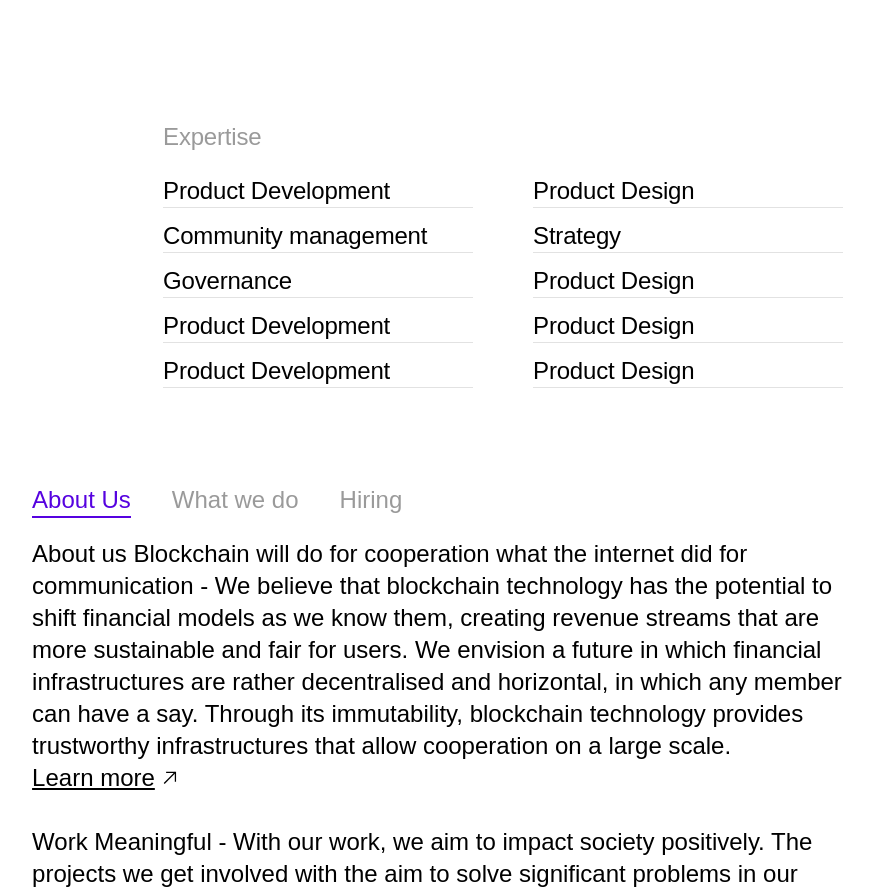
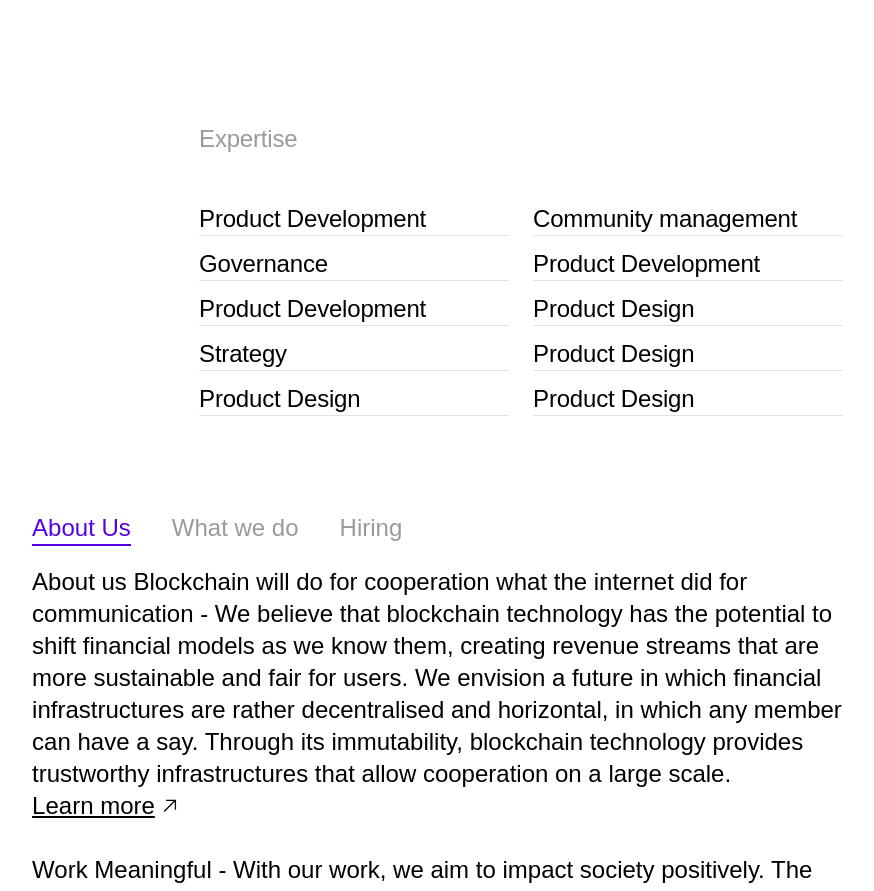
Before and after one commit to TheGymRwanda/unit8-maroon, a Next.js app: page / in a window 1280 px wide. Shown: the part 880-1771 px from the top of the page, without its empty margins (380-1254 px from the left). Built offline with nearby package versions, Linux system fonts and the light colour scheme.

Commit message:
Fix: fixing bugs on expertise section

```diff
--- a/components/section/Expertise.jsx
+++ b/components/section/Expertise.jsx
@@ -1,57 +1,27 @@
-
-
 import React from "react";
-import Wrapper from "../wrappers/Wrapper";
+import Wrapper from "../../components/wrappers/Wrapper";
+import { expertiseList } from "../../dataCollection/data";
 
 export default function Expertise() {
-  const firstList = [
-    "Product Development",
-    "Community management",
-    "Governance",
-    "Product Development",
-    "Product Development",
-  ];
-  const secondList = [
-    "Product Design",
-    "Strategy",
-    "Product Design",
-    "Product Design",
-    "Product Design",
-  ];
   return (
     <Wrapper>
-      <section className="float-right mt-5.3125 md:mt-5.7375 lg:mt-6.4375 xl:mt-7.9375">
-        <div className="flex  flex-col gap-0.4375 text-left md:gap-6 xl:gap-6">
-          <p className="font-Neufile  text-xl  font-normal tracking-spacing-sm text-expertiseGrey  md:text-1.5 xl:text-1.5">
+      <section className="mt-5.3125 flex justify-end md:mt-5.7375 lg:mt-6.4375 xl:mt-7.9375">
+        <div className="ml-7 flex flex-col gap-0.4375 text-left font-Neufile text-xl font-normal leading-8  tracking-spacing-sm sm:ml-0 md:gap-6 md:text-2xl xl:gap-6">
+          <h4 className="text-expertiseGrey md:text-1.5 xl:text-1.5">
             Expertise
-          </p>
+          </h4>
 
-          <div className="flex flex-col gap-2 md:grid md:grid-cols-2   md:gap-3 md:space-x-6 xl:gap-3">
-            <div className="flex flex-col gap-2 md:gap-3 xl:gap-3  ">
-              {firstList.map((list, i) => {
-                return (
-                  <div key={i}>
-                    <p className="font-Neufile text-xl font-normal  tracking-spacing-sm text-black md:text-2xl">
-                      {list}
-                    </p>
-                    <hr className="solid w-16.0625 border-borderGrey md:w-18.1306  xl:w-19.375" />
-                  </div>
-                );
-              })}
-            </div>
-
-            <div className="flex flex-col gap-2 md:gap-3 xl:gap-3 ">
-              {secondList.map((list, i) => {
-                return (
-                  <div key={i}>
-                    <p className="font-Neufile text-xl font-normal tracking-spacing-sm text-black md:text-2xl">
-                      {list}
-                    </p>
-                    <hr className="solid w-16.0625 border-borderGrey md:w-18.1306  xl:w-19.375" />
-                  </div>
-                );
-              })}
-            </div>
+          <div className="mt-2 grid grid-cols-1 gap-y-2 gap-x-6 md:mt-6 md:grid-cols-2 md:gap-y-3">
+            {expertiseList.map((item, index) => {
+              return (
+                <p
+                  key={index}
+                  className="solid w-full border-b border-borderGrey md:w-18.1306 xl:w-19.375 "
+                >
+                  {item}
+                </p>
+              );
+            })}
           </div>
         </div>
       </section>
--- /dev/null
+++ b/dataCollection/data.js
@@ -0,0 +1,12 @@
+export const expertiseList = [
+    "Product Development",
+    "Community management",
+    "Governance",
+    "Product Development",
+    "Product Development",
+    "Product Design",
+    "Strategy",
+    "Product Design",
+    "Product Design",
+    "Product Design",
+  ];
--- a/package.json
+++ b/package.json
@@ -11,7 +11,7 @@
   "dependencies": {
     "eslint": "8.28.0",
     "eslint-config-next": "13.0.4",
-    "framer-motion": "^7.6.17",
+    "framer-motion": "^7.6.19",
     "next": "13.0.4",
     "react": "18.2.0",
     "react-dom": "18.2.0"
```
Also changed, not shown: 1 other file (tests, documents, lock files or other folders).
